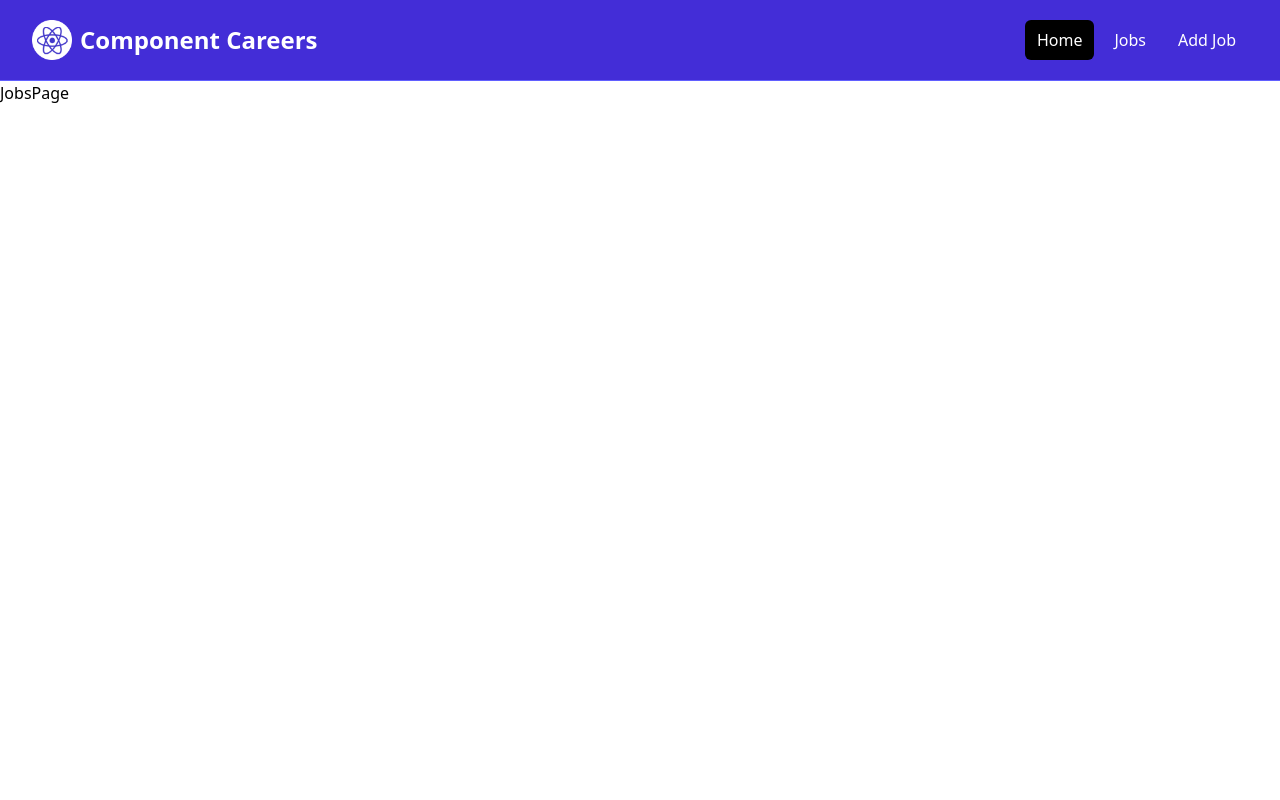
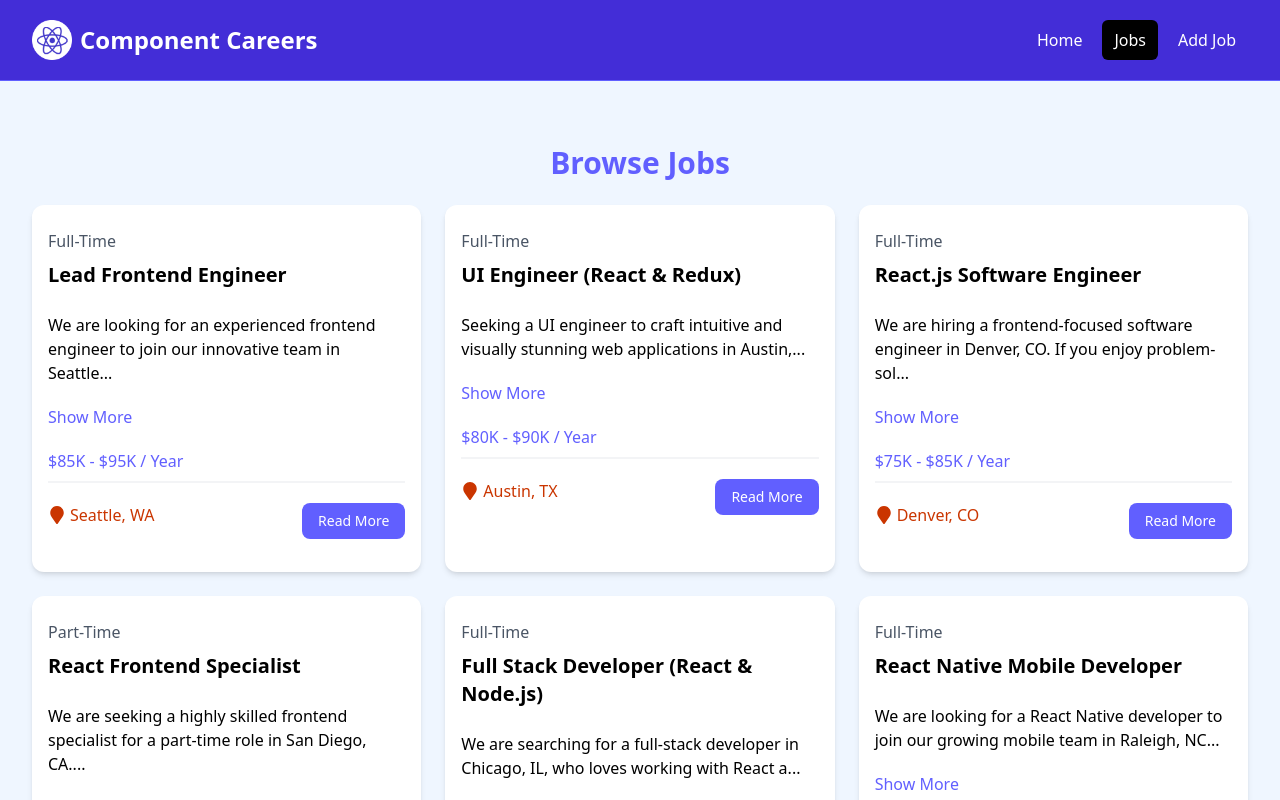
Before and after one commit to tnajim/component-careers, a React (Vite) app: page /jobs in a window 1280 px wide. Shown: the top 800 px of the page. Built offline with nearby package versions, Linux system fonts and the light colour scheme.

Commit message:
refactor JobListings component to accept isHome prop for conditional rendering; update Navbar to use NavLink for active link styling; modify HomePage and JobsPage to utilize updated JobListings

```diff
--- a/src/components/JobListings.jsx
+++ b/src/components/JobListings.jsx
@@ -1,17 +1,18 @@
 import jobs from "../jobs.json";
 import JobListing from "./JobListing";
 
-const JobListings = () => {
-  const recentJobs = jobs.slice(0, 3);
+const JobListings = ({ isHome = false }) => {
+  const jobListings = isHome ? jobs.slice(0, 3) : jobs;
+
   return (
     <section className="bg-blue-50 px-4 py-10">
       <div className="container-xl lg:container m-auto">
         <h2 className="text-3xl font-bold text-indigo-500 mb-6 text-center">
-          Browse Jobs
+          {isHome ? "Recent Jobs" : "Browse Jobs"}
         </h2>
         <div className="grid grid-cols-1 md:grid-cols-3 gap-6">
           {/* <!-- Job Listings --> */}
-          {recentJobs.map((job) => (
+          {jobListings.map((job) => (
             <JobListing key={job.id} job={job} />
           ))}
         </div>
--- a/src/components/Navbar.jsx
+++ b/src/components/Navbar.jsx
@@ -1,46 +1,35 @@
-import { Link } from "react-router-dom";
+import { NavLink } from "react-router-dom";
 import logo from "../assets/images/logo.png";
 
 const Navbar = () => {
+  const linkClass = ({ isActive }) =>
+    isActive
+      ? " bg-black text-white hover:bg-gray-900 hover:text-white rounded-md px-3 py-2"
+      : "text-white hover:bg-gray-900 hover:text-white rounded-md px-3 py-2";
+
   return (
     <nav className="bg-indigo-700 border-b border-indigo-500">
       <div className="mx-auto max-w-7xl px-2 sm:px-6 lg:px-8">
         <div className="flex h-20 items-center justify-between">
           <div className="flex flex-1 items-center justify-center md:items-stretch md:justify-start">
             {/* <!-- Logo --> */}
-            <Link
-              className="flex flex-shrink-0 items-center mr-4"
-              to="/"
-            >
-              <img
-                className="h-10 w-auto"
-                src={logo}
-                alt="React Logo"
-              />
+            <NavLink className="flex flex-shrink-0 items-center mr-4" to="/">
+              <img className="h-10 w-auto" src={logo} alt="React Logo" />
               <span className="hidden md:block text-white text-2xl font-bold ml-2">
                 Component Careers
               </span>
-            </Link>
+            </NavLink>
             <div className="md:ml-auto">
               <div className="flex space-x-2">
-                <Link
-                  to="/"
-                  className="text-white bg-black hover:bg-gray-900 hover:text-white rounded-md px-3 py-2"
-                >
+                <NavLink to="/" className={linkClass}>
                   Home
-                </Link>
-                <Link
-                  to="/jobs"
-                  className="text-white hover:bg-gray-900 hover:text-white rounded-md px-3 py-2"
-                >
+                </NavLink>
+                <NavLink to="/jobs" className={linkClass}>
                   Jobs
-                </Link>
-                <Link
-                  to="/add-job"
-                  className="text-white hover:bg-gray-900 hover:text-white rounded-md px-3 py-2"
-                >
+                </NavLink>
+                <NavLink to="/add-job" className={linkClass}>
                   Add Job
-                </Link>
+                </NavLink>
               </div>
             </div>
           </div>
--- a/src/pages/HomePage.jsx
+++ b/src/pages/HomePage.jsx
@@ -8,7 +8,7 @@
     <>
       <Hero />
       <HomeCards />
-      <JobListings />
+      <JobListings isHome={true} />
       <ViewAllJobs />
     </>
   );
--- a/src/pages/JobsPage.jsx
+++ b/src/pages/JobsPage.jsx
@@ -1,8 +1,11 @@
+import JobListings from "../components/JobListings";
 
 const JobsPage = () => {
   return (
-    <div>JobsPage</div>
-  )
-}
+    <section className="bg-blue-50 px-4 py-6">
+      <JobListings />
+    </section>
+  );
+};
 
 export default JobsPage;
```
